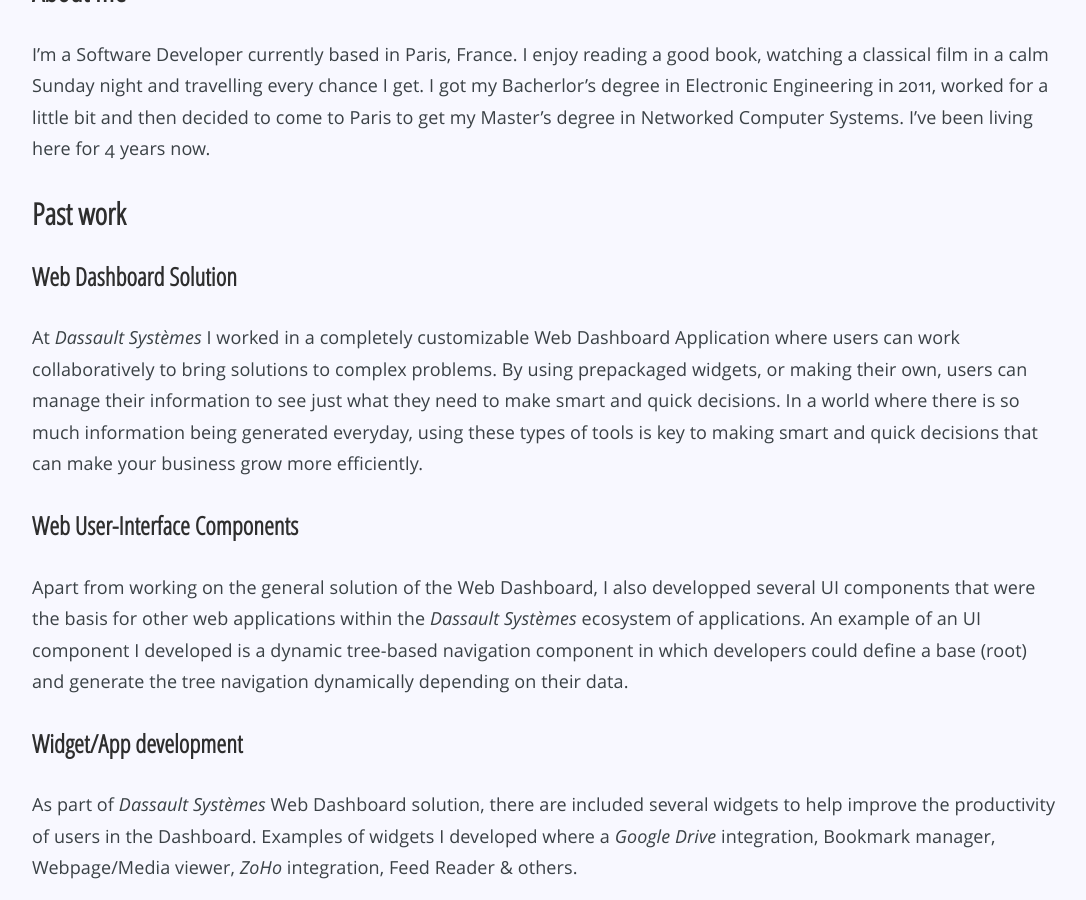
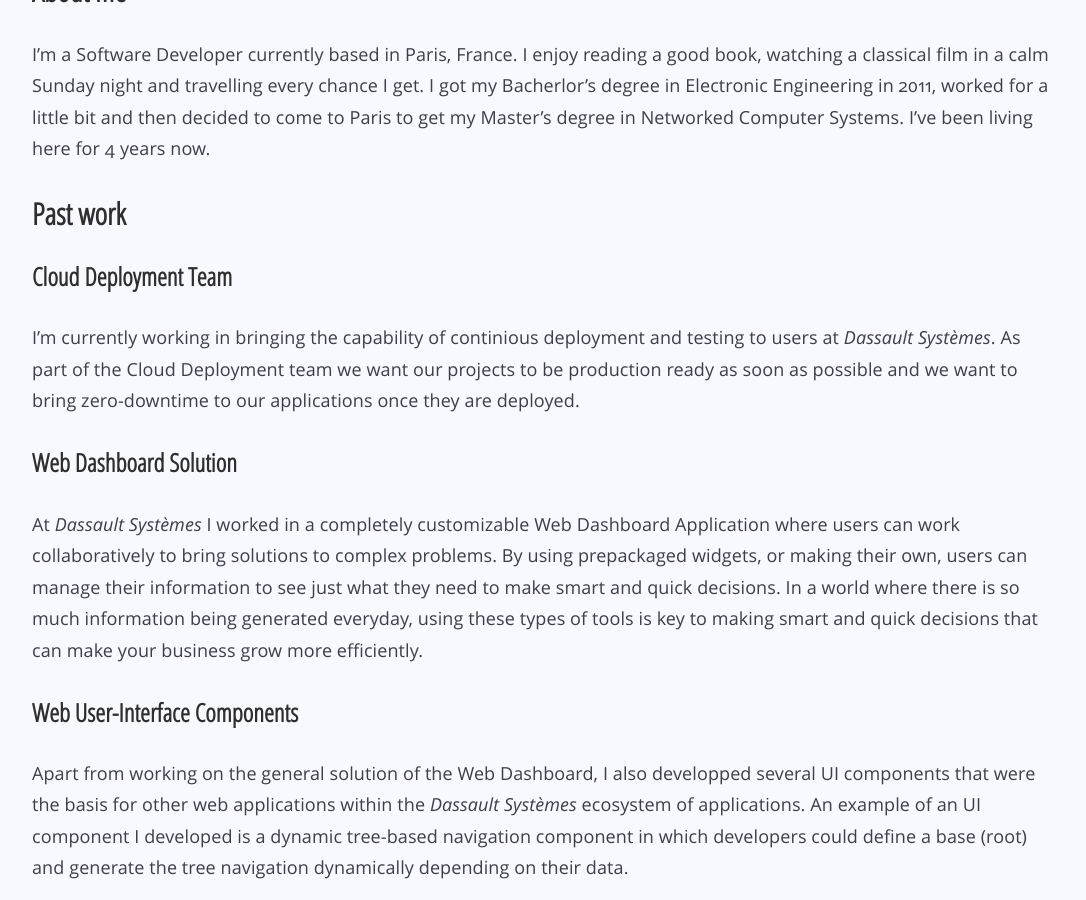
Before and after one commit to vinniehg/irvinhg.github.io, a Jekyll site: the page built from about.md, in a window 1280 px wide and 900 px high, scrolled down 901 px. Shown: the whole window, without its empty margins (96-1182 px from the left). Built offline with Jekyll 4.4.1, drawn with Linux system fonts in a browser that asks for light colours; some of the changed text lies outside the part shown.

Commit message:
Small update to about

```diff
--- a/about.md
+++ b/about.md
@@ -11,6 +11,10 @@
 
 ### Past work ###
 <p></p>
+
+#### Cloud Deployment Team ####
+<p></p>
+I'm currently working in bringing the capability of continious deployment and testing to users at *Dassault Systèmes*. As part of the Cloud Deployment team we want our projects to be production ready as soon as possible and we want to bring zero-downtime to our applications once they are deployed.
 
 #### Web Dashboard Solution ####
 <p></p>
```
Also changed, not shown: other parts of about.md (+1 -1 lines).
